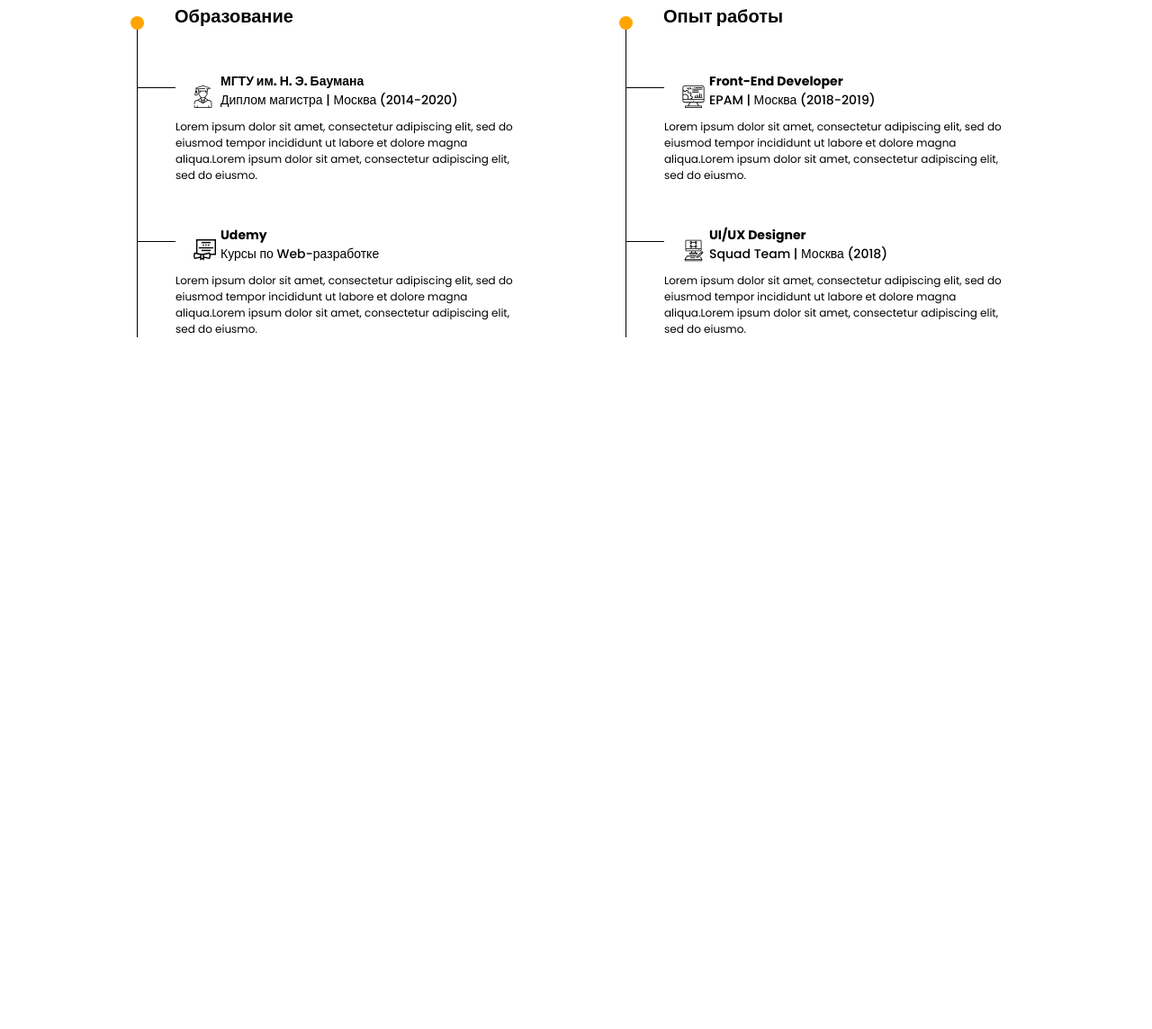
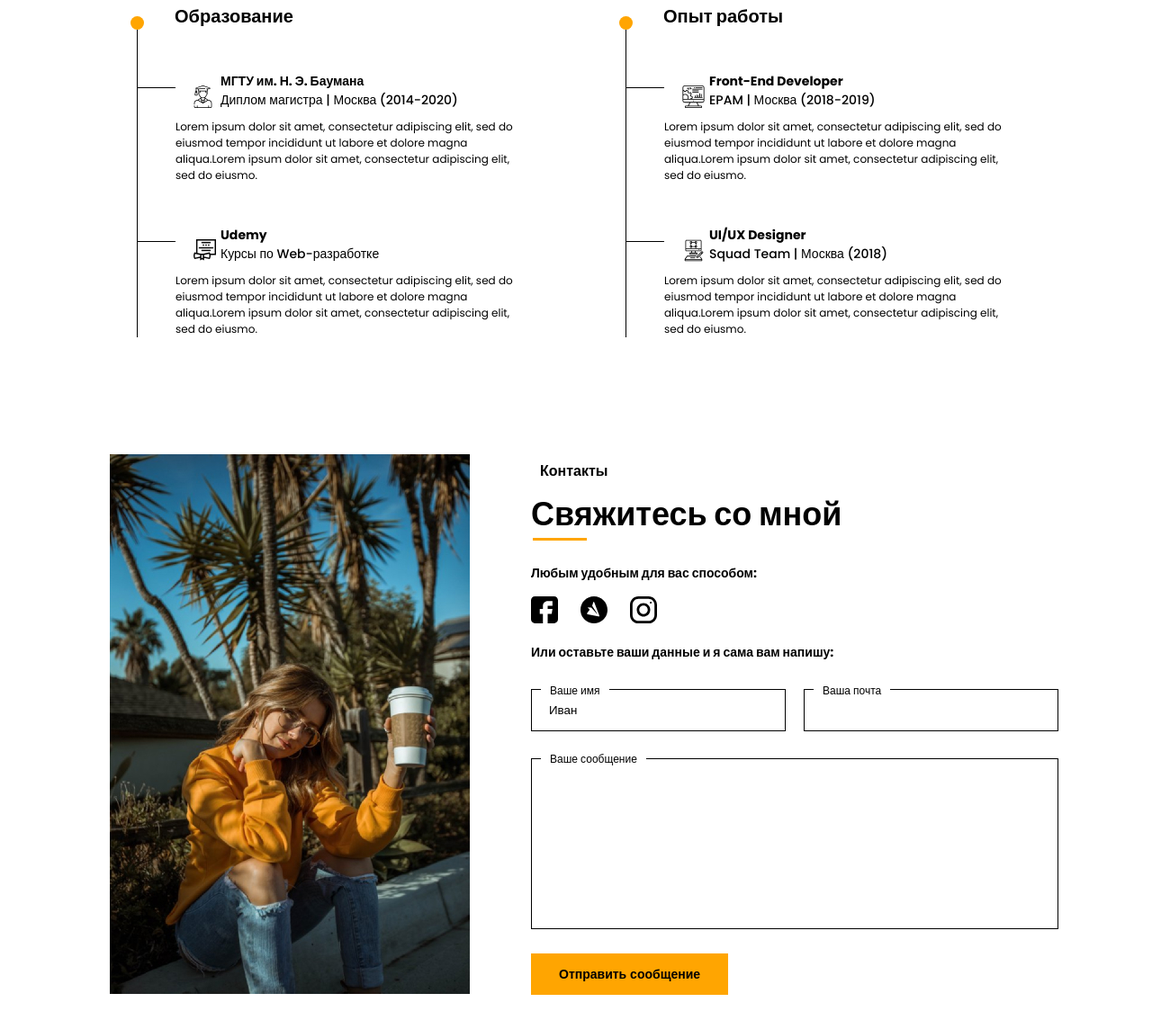
Before and after one commit to pshigotskaya26/landing-page, a website: page index.html in a window 1280 px wide. Shown: the part 1098-2242 px from the top of the page at 90% size. Before the commit the page ends 1483 px from the top, so only its background shows below. Drawn offline with Linux system fonts and the light colour scheme.

Commit message:
feat: add section named contacts

```diff
--- a/index.html
+++ b/index.html
@@ -159,6 +159,69 @@
         </div>
       </div>
     </section>
+    <section class="contacts">
+      <div class="container contacts__container">
+        <div class="contacts__content">
+          <div class="contacts__view">
+            <img class="contacts__image" src="assets/img/photo.jpg" alt="my photo">
+          </div>
+          <div class="contacts__form-block">
+            <h2 class="contacts__subtitle">Контакты</h2>
+            <h3 class="contacts__add-subtitle">Свяжитесь со мной</h3>
+            <p class="contacts__text">Любым удобным для вас способом:</p>
+            <div class="contacts__social-links">
+              <div class="social-links">
+                <a
+                  href="https://www.facebook.com/"
+                  class="social-links__item"
+                  target="_blank"
+                >
+                  <span class="icon icon_facebook"></span>
+                </a>
+                <a
+                  href="https://web.telegram.org/k/"
+                  class="social-links__item"
+                  target="_blank"
+                >
+                  <span class="icon icon_telegram"></span>
+                </a>
+                <a
+                  href="https://www.instagram.com/"
+                  class="social-links__item"
+                  target="_blank"
+                >
+                  <span class="icon icon_instagramm"></span>
+                </a>
+
+              </div>
+            </div>
+            <p class="contacts__text">Или оставьте ваши данные и я сама вам напишу:</p>
+
+            <div class="contacts__form">
+              <form class="form">
+                <div class="form__data">
+                  <div class="data__item">
+                    <label class="data__title" for="name">Ваше имя</label>
+                    <input class="data__input" type="text" id="name" name="name" placeholder="Иван">
+                  </div>
+                  <div class="data__item">
+                    <label class="data__title" for="email">Ваша почта</label>
+                    <input class="data__input" type="email" id="email" name="email">
+                  </div>
+                </div>
+                <div class="form__message">
+                  <label class="message__title" for="message">Ваше сообщение</label>
+                  <textarea class="message__text" id="message" name="message"></textarea>
+                </div>
+                <div class="form__button">
+                  <button class="button" type="submit">Отправить сообщение</button>
+                </div>
+              </form>
+            </div>
+          </div>
+        </div>
+      </div>
+    </section>
     <script src="js/burger.js"></script>
   </body>
 </html>
--- a/sass/base/_buttons.scss
+++ b/sass/base/_buttons.scss
@@ -1,6 +1,7 @@
 .button {
-    padding: 15px 29px;
+  padding: 15px 28px;
   font-weight: bold;
+  font-size: 14px;
   background-color: $color-primery;
   cursor: pointer;
 
@@ -10,6 +11,7 @@
   }
 
   &_shadow {
-        box-shadow: 0px 4px 4px rgba(0, 0, 0, 0.25), 0px 2px 3px rgba(13, 96, 111, 0.16);
+    box-shadow: 0px 4px 4px rgba(0, 0, 0, 0.25),
+      0px 2px 3px rgba(13, 96, 111, 0.16);
   }
 }
--- /dev/null
+++ b/sass/base/_form.scss
@@ -0,0 +1,72 @@
+.form {
+  &__data {
+    display: flex;
+    column-gap: 20px;
+    padding-bottom: 30px;
+  }
+
+  &__message {
+    position: relative;
+    padding-bottom: 21px;
+  }
+
+  & .button {
+    padding: 15px 31px;
+  }
+}
+
+.data {
+  &__item {
+    position: relative;
+    flex: 1 1 auto;
+  }
+
+  &__title {
+    position: absolute;
+    top: -7px;
+    left: 11px;
+    padding: 0 10px;
+    font-size: 12px;
+    font-weight: 500;
+    background-color: $color-white;
+  }
+
+  &__input {
+    width: 100%;
+    padding: 15px 19px;
+    border: 1px solid $color-black;
+    &::placeholder {
+      color: $color-black;
+    }
+
+    &:-ms-input-placeholder {
+      color: $color-black;
+    }
+
+    &::-ms-input-placeholder {
+      color: $color-black;
+    }
+  }
+}
+
+.message {
+  &__title {
+    position: absolute;
+    z-index: 1;
+    top: -8px;
+    left: 11px;
+    padding: 0 10px;
+    font-size: 12px;
+    font-weight: 500;
+    background-color: $color-white;
+  }
+
+  &__text {
+    position: relative;
+    width: 100%;
+    min-height: 190px;
+    padding: 15px;
+    resize: none;
+    border: 1px solid $color-black;
+  }
+}
--- a/sass/base/_icons.scss
+++ b/sass/base/_icons.scss
@@ -1,7 +1,8 @@
 .icon {
-    display: inline-block;
-    width: 20px;
-    height: 20px;
+    display: block;
+    width: 100%;
+    height: 100%;
+    background-size: contain;
     background-repeat: no-repeat;
      transform: rotate(90deg);
     -ms-transform: rotate(90deg);
@@ -18,4 +19,8 @@
     &_facebook {
         background-image: url("../assets/svg/facebook.svg");
     }
+
+    &_telegram {
+        background-image: url("../assets/svg/telegram.svg");
+    }
 }
--- a/sass/components/_about.scss
+++ b/sass/components/_about.scss
@@ -132,7 +132,8 @@
   column-gap: 14px;
 
   &__item {
-    display: inline-block;
+    width: 20px;
+    height: 20px;
   }
 }
 
--- /dev/null
+++ b/sass/components/_contacts.scss
@@ -0,0 +1,60 @@
+.contacts {
+    padding-top: 120px;
+    padding-bottom: 120px;
+
+    &__container {
+        padding: 0 34px 0 52px;
+    }
+
+    &__content {
+        display: flex;
+        column-gap: 68px;
+    }
+
+    &__view {
+        width: 400px;
+        height: 600px;
+    }
+
+    &__image {
+        width: 100%;
+        height: 100%;
+        object-fit: cover;
+    }
+
+    &__form-block {
+        flex: 1 1 auto;
+    }
+
+    &__add-subtitle {
+        padding-bottom: 25px;
+        text-align: left;
+
+        &:after {
+            bottom: 26px;
+            left: 31px;
+        }
+    }
+
+    & .social-links__item {
+        width: 30px;
+        height: 30px;
+    }
+
+    &__text {
+        font-weight: bold;
+    }
+
+    & .social-links {
+        column-gap: 25px;
+    }
+
+    &__social-links {
+        padding-top: 15px;
+        padding-bottom: 22px;
+    }
+
+    &__form {
+        padding-top: 30px;
+    }
+}
--- a/sass/style.scss
+++ b/sass/style.scss
@@ -3,8 +3,10 @@
 @import "base/buttons";
 @import "base/icons";
 @import "base/burger";
+@import "base/form";
 
 @import "layouts/container";
 
 @import "components/about";
 @import "components/experience";
+@import "components/contacts";
```
Also changed, not shown: assets/img/photo.jpg (added), assets/svg/telegram.svg (added), css/style.css, 1 other file. Lines whose indentation alone changed are shown as unchanged.
